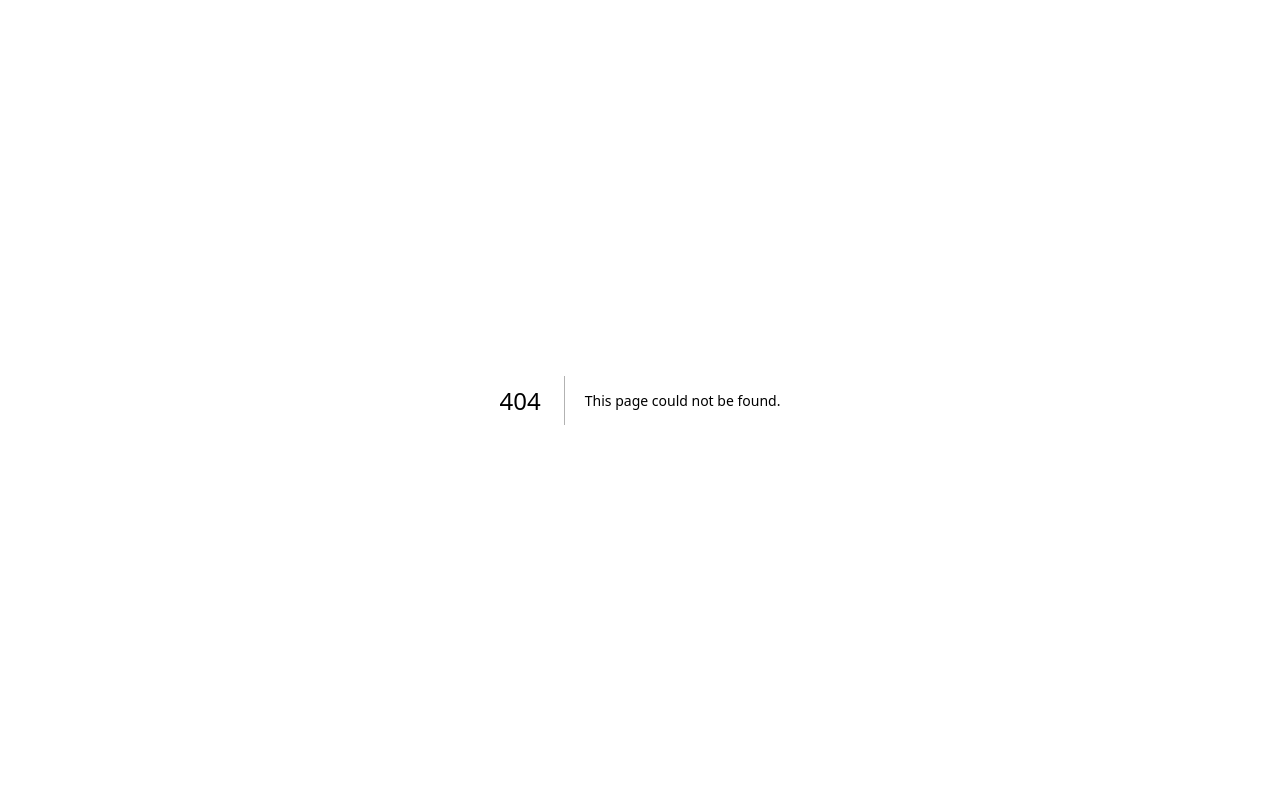
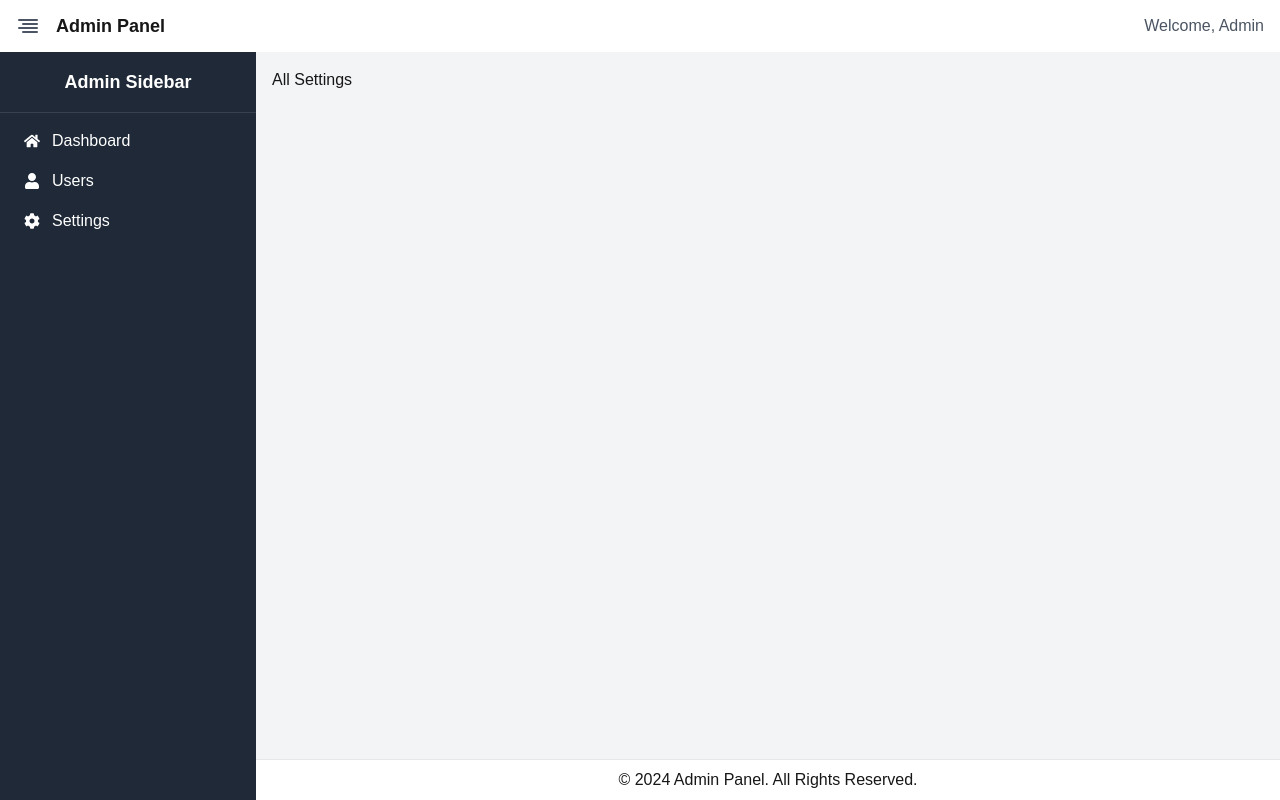
Before and after one commit to iMovn/news-amazing, a Next.js app: page /admin/settings in a window 1280 px wide. Before the commit this address had no page. Built offline with nearby package versions, Linux system fonts and the light colour scheme.

Commit message:
Layout Dashboard at 26/12/2024 13:40pm

```diff
--- /dev/null
+++ b/app/admin/(pages)/settings/page.tsx
@@ -0,0 +1,7 @@
+export default function Settings() {
+  return (
+    <>
+      <h1>All Settings</h1>
+    </>
+  );
+}
--- a/app/admin/layout.tsx
+++ b/app/admin/layout.tsx
@@ -1,4 +1,8 @@
-import React from "react";
+"use client";
+import Footer from "@/components/modules/ad/Footer";
+import Header from "@/components/modules/ad/Header";
+import Sidebar from "@/components/modules/ad/Sidebar";
+import { useState } from "react";
 
 //Layout for all pages in frontend
 export default function RootLayout({
@@ -6,5 +10,40 @@ export default function RootLayout({
 }: Readonly<{
   children: React.ReactNode;
 }>) {
-  return <>{children}</>;
+  const [isSidebarOpen, setIsSidebarOpen] = useState(true);
+
+  const toggleSidebar = () => {
+    setIsSidebarOpen(!isSidebarOpen);
+  };
+
+  return (
+    // <div className="flex h-screen flex-col">
+    //   <Header toggleSidebar={toggleSidebar} />
+    //   <div className="flex flex-1">
+    //     {isSidebarOpen && <Sidebar />}
+    //     <main className="flex-1 p-4 overflow-auto bg-gray-100">{children}</main>
+    //   </div>
+    //   <Footer />
+    // </div>
+
+    <div className="flex flex-col h-screen">
+      {/* Header */}
+      <Header toggleSidebar={toggleSidebar} />
+
+      {/* Content Area */}
+      <div className="flex flex-1">
+        {/* Sidebar */}
+        {isSidebarOpen && <Sidebar />}
+
+        {/* Main Content */}
+        <div className="flex flex-col flex-1">
+          <main className="flex-1 p-4 overflow-auto bg-gray-100">
+            {children}
+          </main>
+          {/* Footer */}
+          <Footer />
+        </div>
+      </div>
+    </div>
+  );
 }
--- /dev/null
+++ b/components/modules/ad/Footer.tsx
@@ -0,0 +1,7 @@
+export default function Footer() {
+  return (
+    <footer className="bg-white text-center py-2 border-t">
+      © {new Date().getFullYear()} Admin Panel. All Rights Reserved.
+    </footer>
+  );
+}
--- /dev/null
+++ b/components/modules/ad/Header.tsx
@@ -0,0 +1,24 @@
+import { FiAlignRight } from "react-icons/fi";
+
+interface HeaderProps {
+  toggleSidebar: () => void;
+}
+
+export default function Header({ toggleSidebar }: HeaderProps) {
+  return (
+    <header className="bg-white shadow-md flex items-center justify-between px-4 py-3">
+      <div className="flex items-center">
+        <button
+          onClick={toggleSidebar}
+          className="text-gray-600 text-2xl focus:outline-none"
+        >
+          <FiAlignRight />
+        </button>
+        <h1 className="ml-4 text-lg font-semibold">Admin Panel</h1>
+      </div>
+      <div className="flex items-center">
+        <span className="text-gray-600">Welcome, Admin</span>
+      </div>
+    </header>
+  );
+}
--- /dev/null
+++ b/components/modules/ad/Sidebar.tsx
@@ -0,0 +1,32 @@
+import { FaHome, FaUser, FaCog } from "react-icons/fa";
+import Link from "next/link";
+
+export default function Sidebar() {
+  return (
+    <aside className="bg-gray-800 text-white w-64 flex-shrink-0">
+      <div className="p-4 text-lg font-bold text-center border-b border-gray-700">
+        Admin Sidebar
+      </div>
+      <nav className="flex flex-col p-2">
+        <Link
+          href="/admin"
+          className="flex items-center px-4 py-2 hover:bg-gray-700 rounded"
+        >
+          <FaHome className="mr-3" /> Dashboard
+        </Link>
+        <Link
+          href="/admin/users"
+          className="flex items-center px-4 py-2 hover:bg-gray-700 rounded"
+        >
+          <FaUser className="mr-3" /> Users
+        </Link>
+        <Link
+          href="/admin/settings"
+          className="flex items-center px-4 py-2 hover:bg-gray-700 rounded"
+        >
+          <FaCog className="mr-3" /> Settings
+        </Link>
+      </nav>
+    </aside>
+  );
+}
--- a/components/modules/ad/footer/index.tsx
+++ /dev/null
@@ -1,7 +0,0 @@
-import React from "react";
-
-const Footer = () => {
-  return <div>Footer</div>;
-};
-
-export default Footer;
--- a/package.json
+++ b/package.json
@@ -12,7 +12,8 @@
     "antd": "^5.22.3",
     "next": "15.0.3",
     "react": "18.2.0",
-    "react-dom": "18.2.0"
+    "react-dom": "18.2.0",
+    "react-icons": "^5.4.0"
   },
   "devDependencies": {
     "@types/node": "^20",
```
Also changed, not shown: app/admin/(pages)/users/page.tsx (renamed from app/admin/(pages)/user/page.tsx), 1 other file (tests, documents, lock files or other folders).
